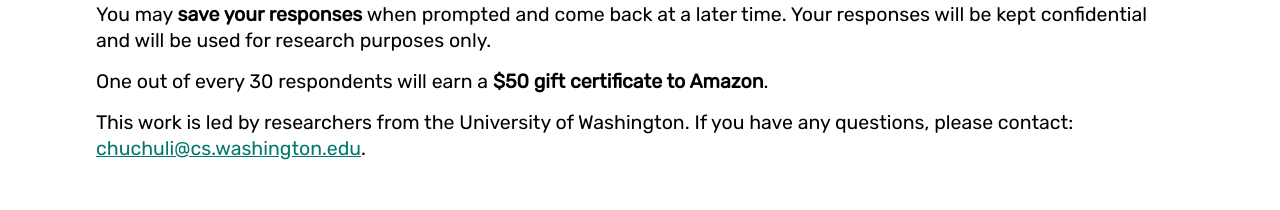
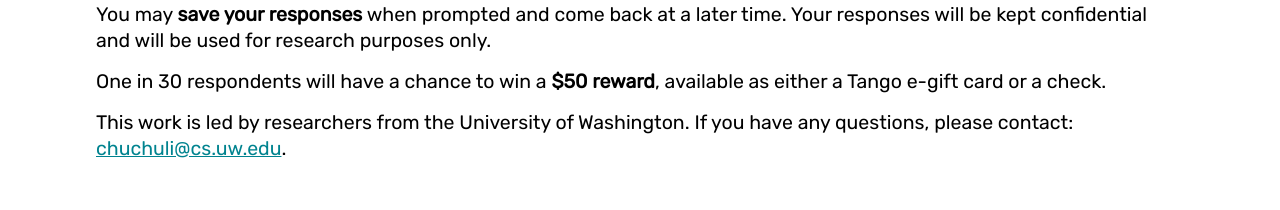
Before and after one commit to sidewalk-survey/sidewalk-survey.github.io, a React (Create React App) app: page /#/ in a window 1280 px wide. Both pictures are taken after a click on the button "START". Shown: the part 491-701 px from the top of the page. Built offline with nearby package versions, Linux system fonts and the light colour scheme.

Commit message:
Fixed compensation wording

```diff
--- a/src/survey/StartEndPages/EndingPage.js
+++ b/src/survey/StartEndPages/EndingPage.js
@@ -21,14 +21,16 @@ const EndingPage = ({ previousStep, onSubmit, continueUrl, onEmailLink }) => {
       </div>
       <div className="ending-page-right-container">
       <div className="ending-page-text-container">
-        <h2>Thank you completing this survey!</h2>
+        <h2>
+          {continueUrl ? 'Thank you for completing this section of the survey!' : 'Thank you for completing this survey!'}
+          </h2>
         {!continueUrl && (
           <p className="text-left" style={{ fontSize: '1em', lineHeight: '1.3' }}>
             Your responses will be used to inform <b>personalized routing</b> algorithms and maps for <b>people who use mobility devices.</b>
           </p>
         )}
         {continueUrl && (
-          <div className="text-left">
+          <div className="text-left" style={{ fontSize: '0.8em', lineHeight: '1.3' }}>
             <p>You can resume your survey later using the following link:</p>
             <a href={continueUrl} className="text-cyan-800 underline">{continueUrl}</a>
           </div>
@@ -58,9 +60,9 @@ const EndingPage = ({ previousStep, onSubmit, continueUrl, onEmailLink }) => {
       </div>
       <div className='ending-page-contact-info'>
             <p>For any questions or concerns, please contact:</p>
-            <p className="text-cyan-800">
-              <a href="mailto:chuchuli@cs.washington.edu" className="text-teal-700 underline">chuchuli@cs.washington.edu</a>.
-              </p>
+            <p className="text-cyan-800 underline">
+              <a href="mailto:chuchuli@cs.uw.edu">chuchuli@cs.uw.edu</a>.
+            </p>
       </div>
       </div>
     </div>
--- a/src/survey/StartEndPages/IntroPage.js
+++ b/src/survey/StartEndPages/IntroPage.js
@@ -20,10 +20,10 @@ const IntroPage = ({ nextStep }) => {
         You may <b>save your responses</b> when prompted and come back at a later time. Your responses will be kept confidential and will be used for research purposes only.
       </p>
       <p className="mb-4">
-        One out of every 30 respondents will earn a <b>$50 gift certificate to Amazon</b>.
+      One in 30 respondents will have a chance to win a <b>$50 reward</b>, available as either a Tango e-gift card or a check.
       </p>
       <p className="mb-16">
-        This work is led by researchers from the University of Washington. If you have any questions, please contact: <a href="mailto:chuchuli@cs.washington.edu" className="text-teal-700 underline">chuchuli@cs.washington.edu</a>.
+        This work is led by researchers from the University of Washington. If you have any questions, please contact: <a href="mailto:chuchuli@cs.uw.edu" className="text-cyan-800 underline">chuchuli@cs.uw.edu</a>.
       </p>
       <div className="flex justify-end items-center">
         <Button style={{fontSize: '0.7em'}} size="lg" color="teal" onClick={nextStep}>Let’s get started</Button>
```
